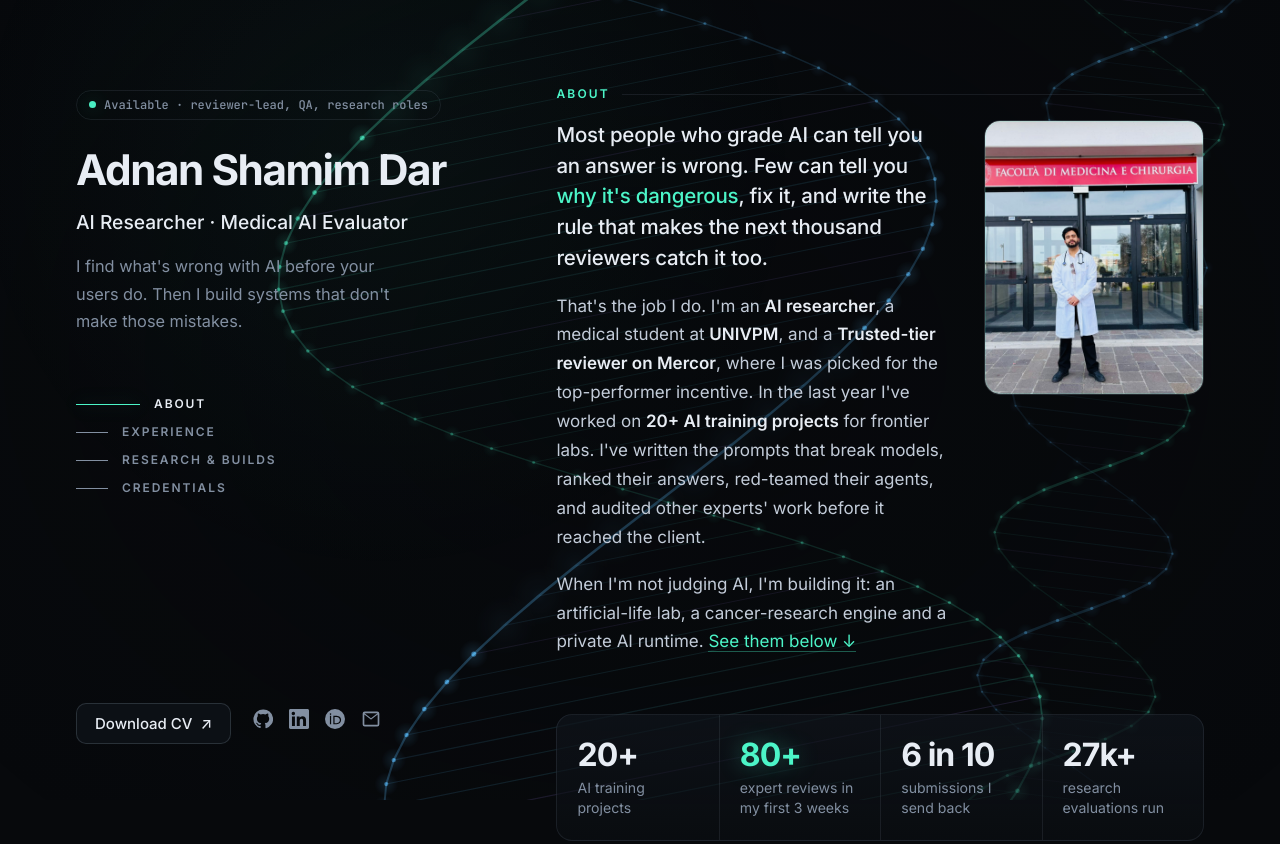
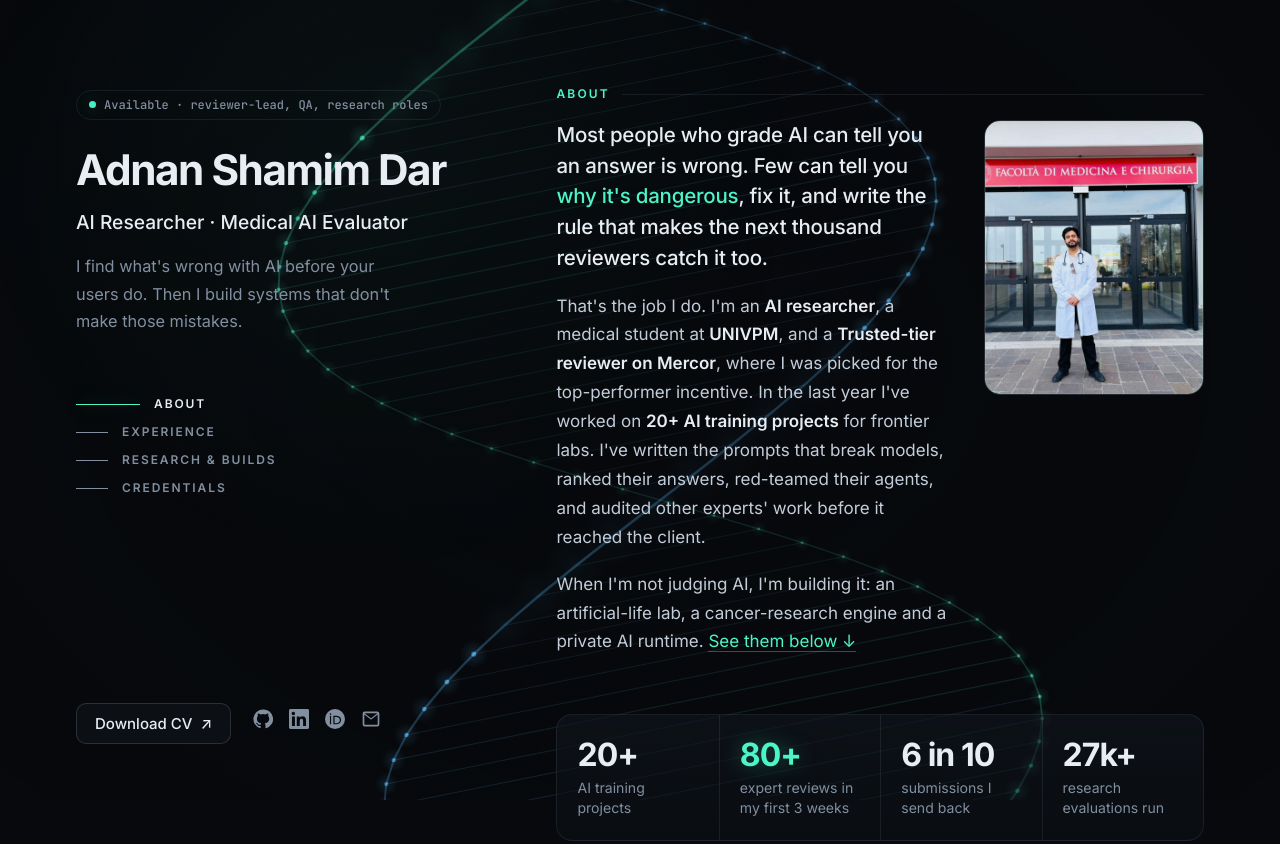
Before and after one commit to Adnan-shamim-dar/Adnan_portfolio, a plain HTML site: page index.html in a window 1280 px wide. Shown: the top 844 px of the page. Drawn offline with Linux system fonts and the light colour scheme; animation ran at ten frames a second.

Commit message:
chore: remove secondary background helix
Co-Authored-By: Claude Opus 5.5 <noreply@anthropic.com>

```diff
--- a/index.html
+++ b/index.html
@@ -14,7 +14,7 @@
 <link rel="preconnect" href="https://fonts.googleapis.com" />
 <link rel="preconnect" href="https://fonts.gstatic.com" crossorigin />
 <link href="https://fonts.googleapis.com/css2?family=Inter:wght@400;500;600;700&family=JetBrains+Mono:wght@400;500&display=swap" rel="stylesheet" />
-<link rel="stylesheet" href="style.css?v=20261114g" />
+<link rel="stylesheet" href="style.css?v=20261114h" />
 <script type="application/ld+json">
 {
   "@context": "https://schema.org",
@@ -343,6 +343,6 @@
   <img alt="" />
 </dialog>
 
-<script src="site.js?v=20261114g" defer></script>
+<script src="site.js?v=20261114h" defer></script>
 </body>
 </html>
--- a/site.js
+++ b/site.js
@@ -82,7 +82,6 @@
       const small = W < 760;
       return [
         // distant helix: thin, slow, off to the right
-        mk(W * (small ? 0.88 : 0.86), Math.min(W * 0.07, 110), 16, 0.35, 0.38, 0.12, -0.0005, true),
         // hero helix: huge, close to camera, sweeps across the page
         mk(W * 0.5, Math.min(W * (small ? 0.38 : 0.26), 440), 22, 0.75, small ? 0.5 : 0.8, -0.2, 0.00035, false),
       ];
```
